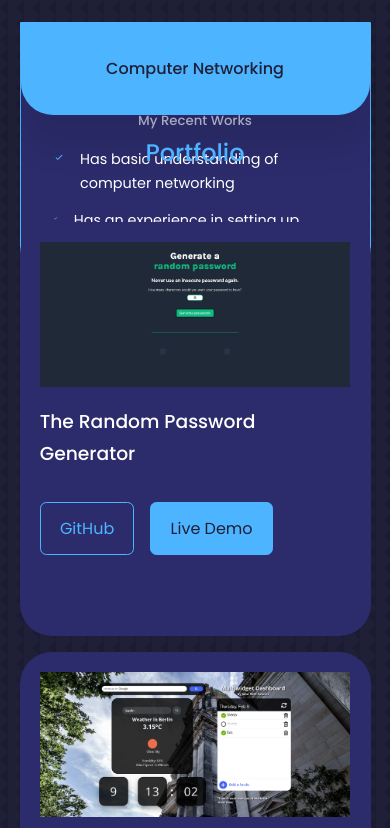
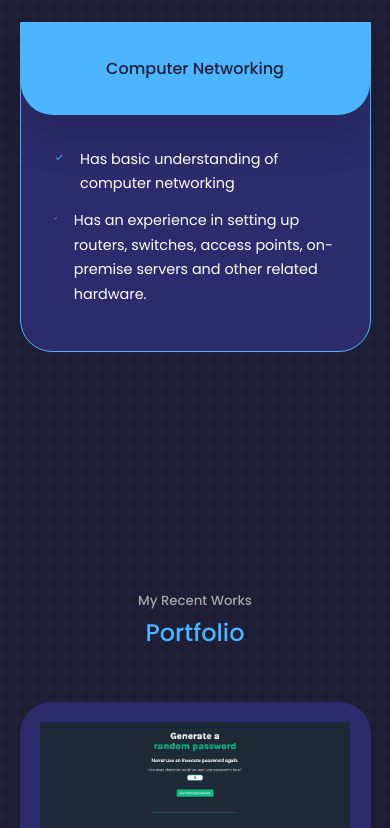
Before and after one commit to johnsethsalazar/personal-portfolio, a React (Create React App) app: page / in a window 390 px wide. Shown: the part 4736-5564 px from the top of the page. Built offline with nearby package versions, Linux system fonts and the light colour scheme.

Commit message:
Polishing 2

```diff
--- a/src/components/about/about.css
+++ b/src/components/about/about.css
@@ -85,6 +85,10 @@
     .about__content p{
         margin: 1rem 0 1.5rem;
     }
+
+    #portfolio{
+        margin-top: 35rem;
+    }
 }
 
 /*-----------Media Queries (Small Devices)--------------------*/
--- a/src/components/portfolio/portfolio.css
+++ b/src/components/portfolio/portfolio.css
@@ -39,7 +39,10 @@
         gap: 1.2rem;
     }
     #portfolio{
-        margin-top: 25rem;
+        margin-top: 35rem;
+    }
+    .portfolio__item{
+        height: fit-content;
     }
 }
 
@@ -51,6 +54,6 @@
     }
 
     #portfolio{
-        margin-top: 40rem;
+        margin-top: 70rem;
     }
 }
--- a/src/components/testimonials/testimonials.css
+++ b/src/components/testimonials/testimonials.css
@@ -53,10 +53,11 @@ button a:hover{
 @media screen and (max-width: 1024px){
     .container.testimonials__container{
         width: 60%;
+        height: fit-content;
     }
 
     #testimonials{
-        margin-top: 50rem;
+        margin-top: -10rem;
     }
 }
 
@@ -72,7 +73,7 @@ button a:hover{
     }
 
     #testimonials{
-        margin-top: 130rem;
+        margin-top: 10rem;
     }
 
     .swiper-backface-hidden .swiper-slide{
```
